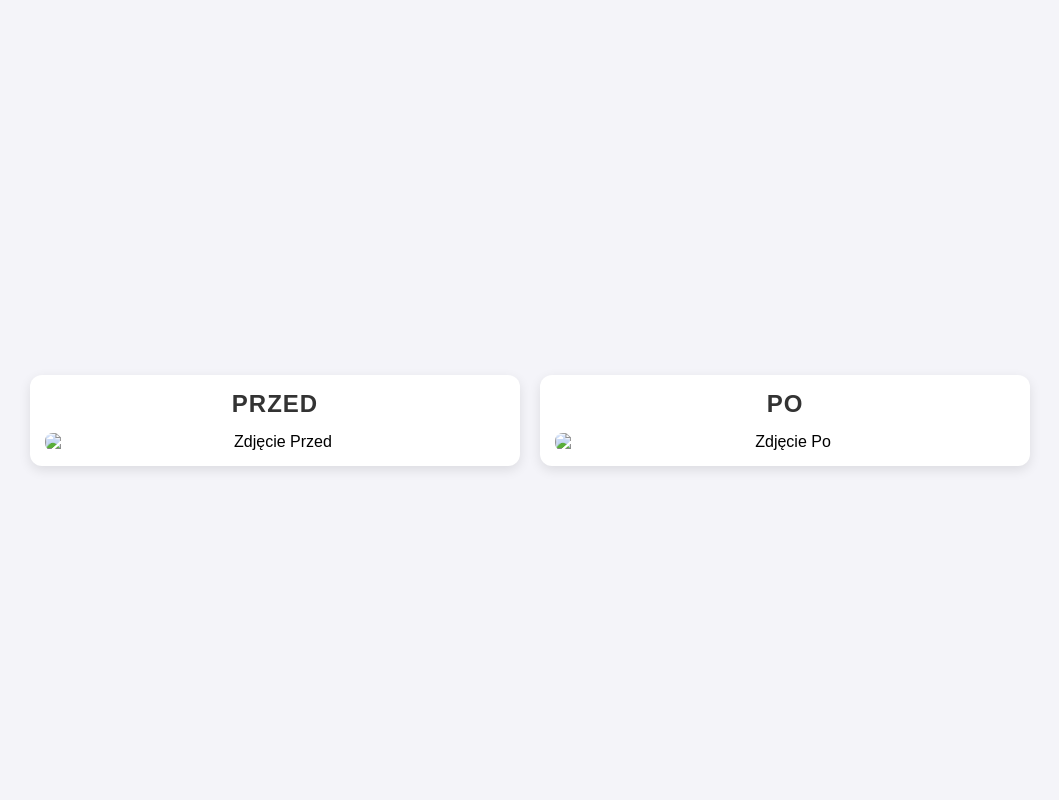
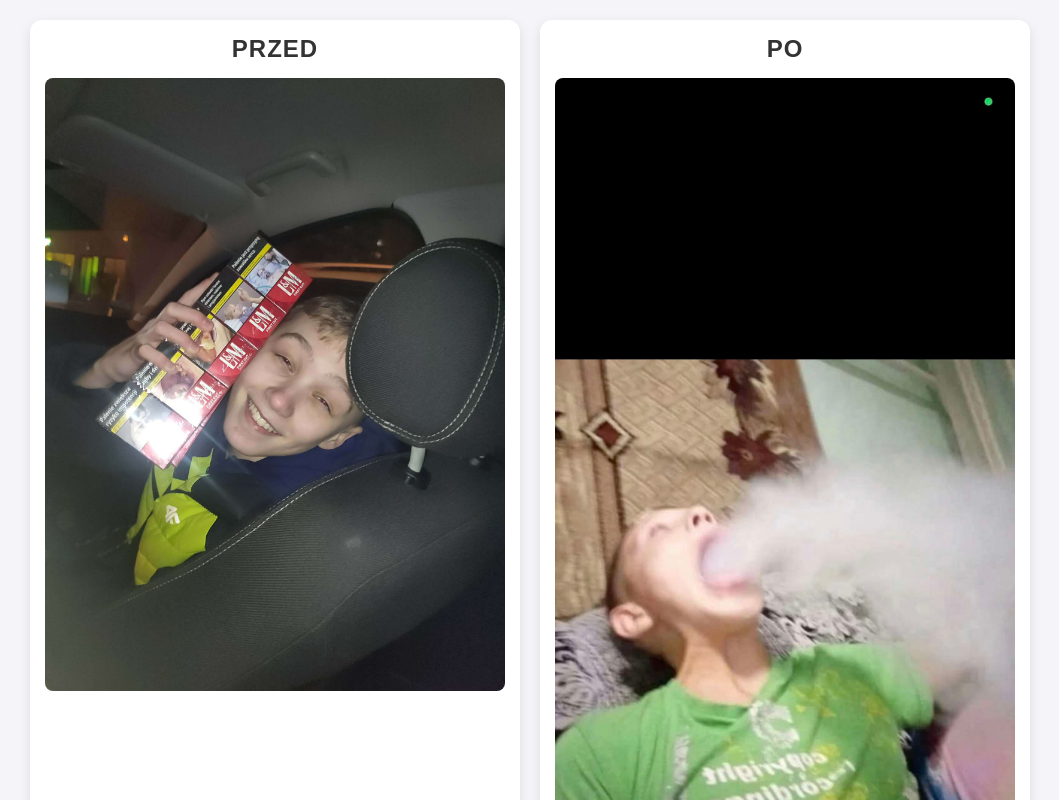
Before and after one commit to 65wino/Przed-i-po, a plain HTML site: page index.html in a window 1280 px wide. Shown: the top 800 px of the page, without its empty margins (110-1169 px from the left). Drawn offline with Linux system fonts and the light colour scheme.

Commit message:
Update image paths in index.html

```diff
--- a/index.html
+++ b/index.html
@@ -59,13 +59,13 @@
     <!-- Zdjęcie "PRZED" -->
     <div class="card">
       <h2>Przed</h2>
-      <img src="sciezka/do/zdjecia-przed.jpg" alt="Zdjęcie Przed">
+      <img src="przed.jpg" alt="Zdjęcie Przed">
     </div>
 
     <!-- Zdjęcie "PO" -->
     <div class="card">
       <h2>Po</h2>
-      <img src="sciezka/do/zdjecia-po.jpg" alt="Zdjęcie Po">
+      <img src="po.jpg" alt="Zdjęcie Po">
     </div>
   </div>
 
```
